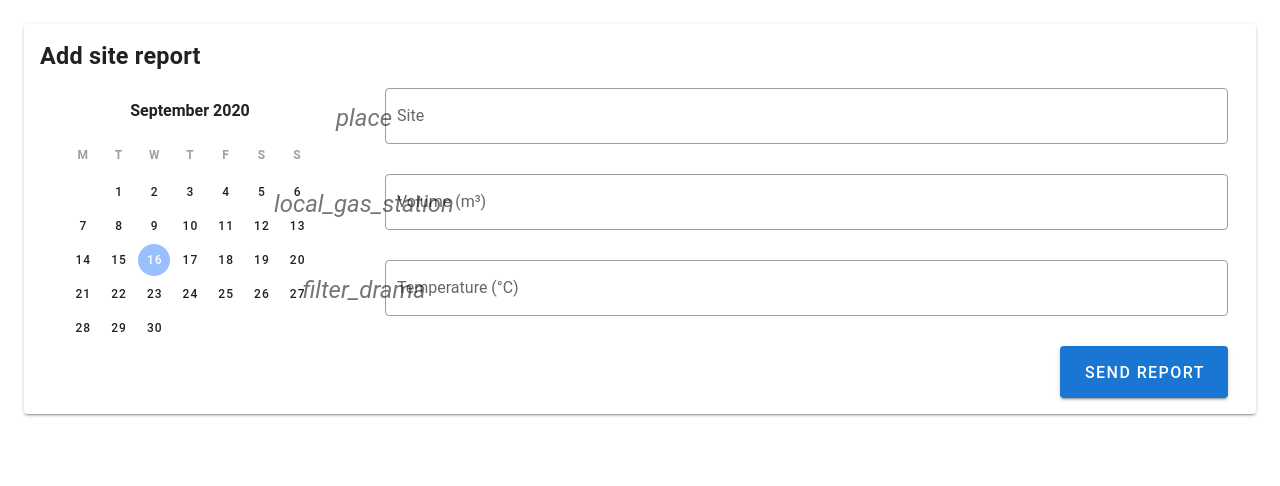
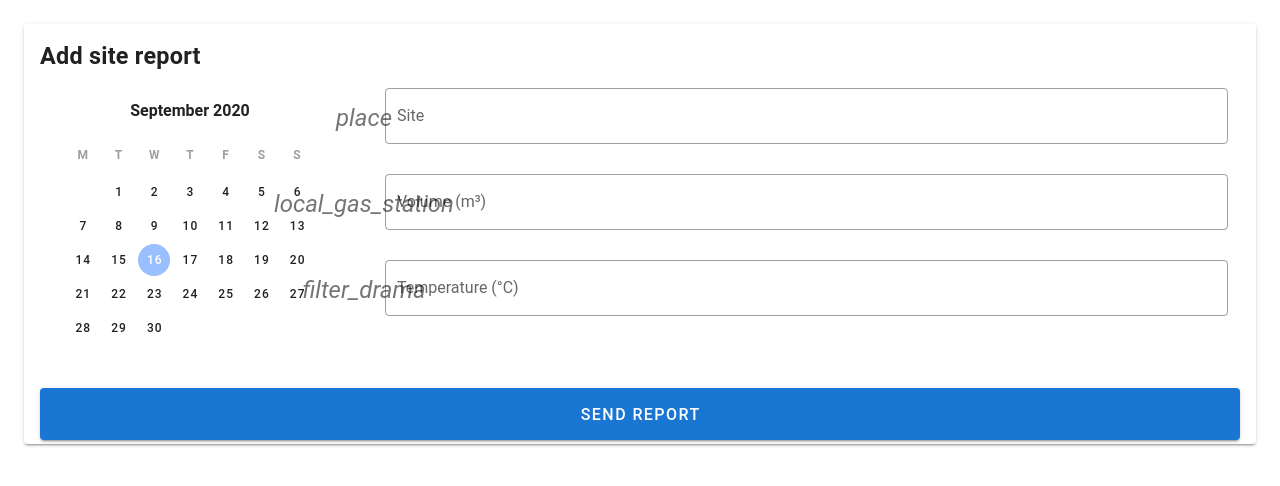
Before and after one commit to AlexanderTeaH/production-tracker, a Vue app in the folder client/: page / in a window 1280 px wide. Shown: the top 486 px of the page. Built offline with nearby package versions, Linux system fonts and the light colour scheme; the HTML template or start-up script is replaced by a standard one.

Commit message:
Modified form appearance
- Moved button to bottom and expanded width to fill card using "block" property

```diff
--- a/client/src/components/ReportForm.vue
+++ b/client/src/components/ReportForm.vue
@@ -20,7 +20,7 @@
                                 full-width
                             ></v-date-picker>
                         </v-col>
-                        <v-col align="right">
+                        <v-col>
                             <v-select
                                 :items="sites"
                                 v-model="site"
@@ -43,12 +43,15 @@
                                 outlined
                                 required
                             ></v-text-field>
-                            <v-btn
-                                x-large
-                                color="primary"
-                                @click="submit"
-                            >Send report</v-btn>
                         </v-col>
+                    </v-row>
+                    <v-row>
+                        <v-btn
+                            x-large
+                            color="primary"
+                            block
+                            @click="submit"
+                        >Send report</v-btn>
                     </v-row>
                 </v-container>
             </v-form>
```
